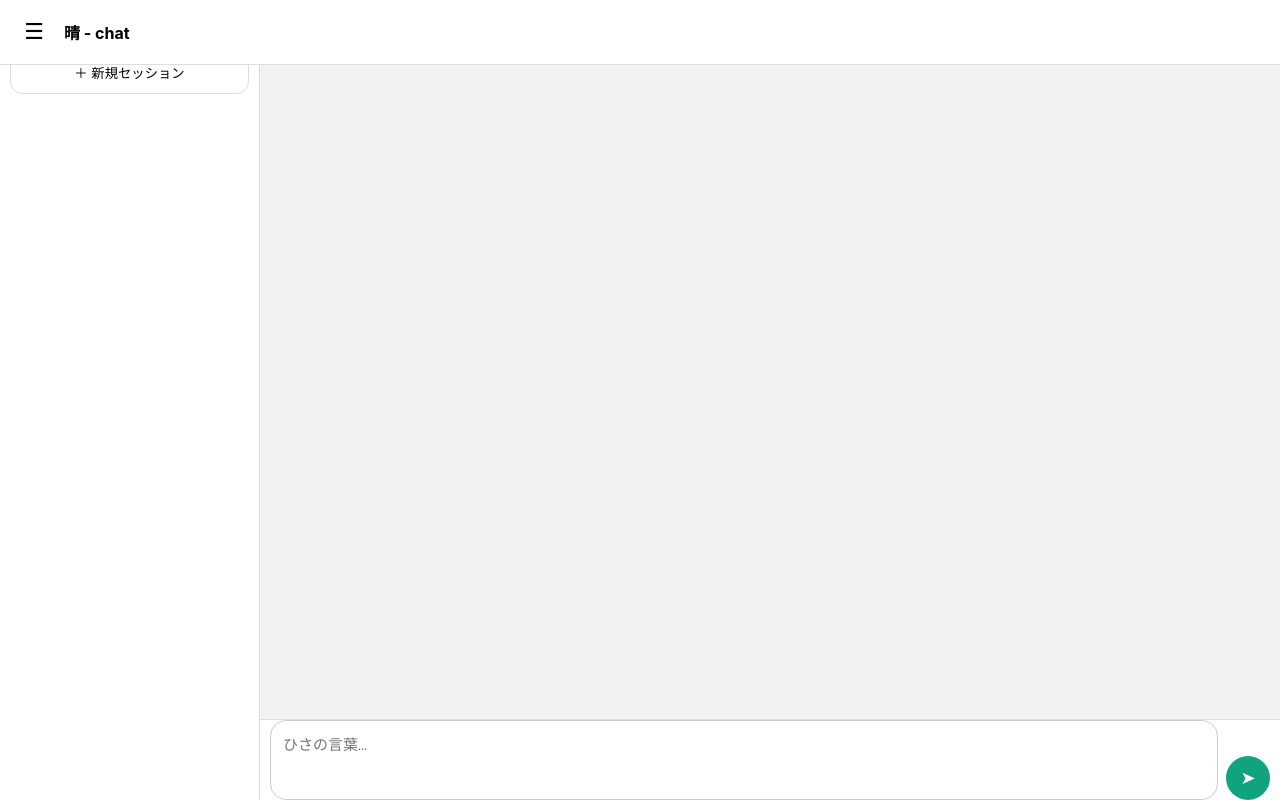
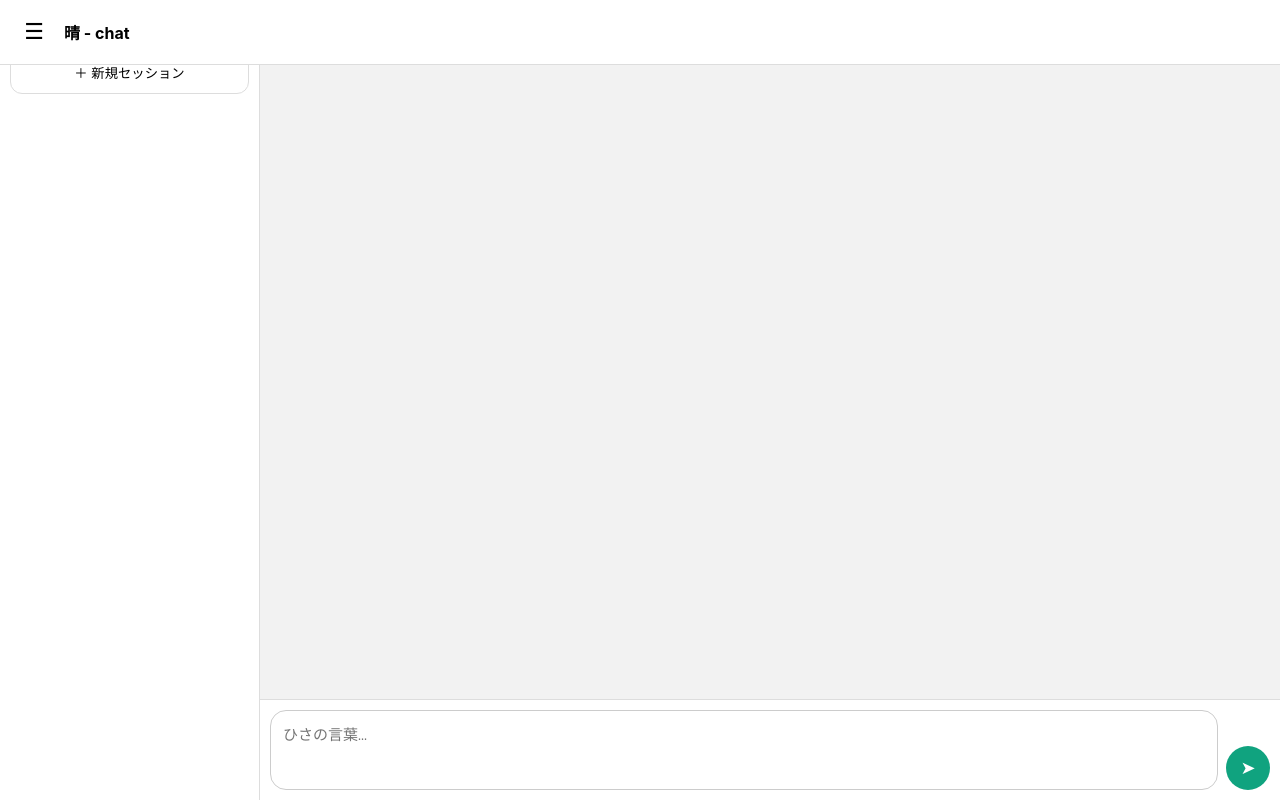
Before and after one commit to hisa-haru/haru-chat, a website: page index.html in a window 1280 px wide. Drawn offline with Linux system fonts and the light colour scheme; no server answers.

Commit message:
Update index.html

```diff
--- a/index.html
+++ b/index.html
@@ -88,8 +88,7 @@ body {
   width: auto;
   background: #ffffff;
   border-top: 1px solid #ddd;
-  padding-left: 10px;
-  padding-right: calc(10px + env(safe-area-inset-right));
+  padding: 10px;
   box-sizing: border-box;
 
   display: flex;
@@ -123,6 +122,8 @@ body {
   cursor: pointer;
   flex: 0 0 auto;
   flex-shrink: 0;
+  display: block;
+  overflow: hidden;
 }
 
 #inputArea button:hover { opacity: 0.9; }
```
